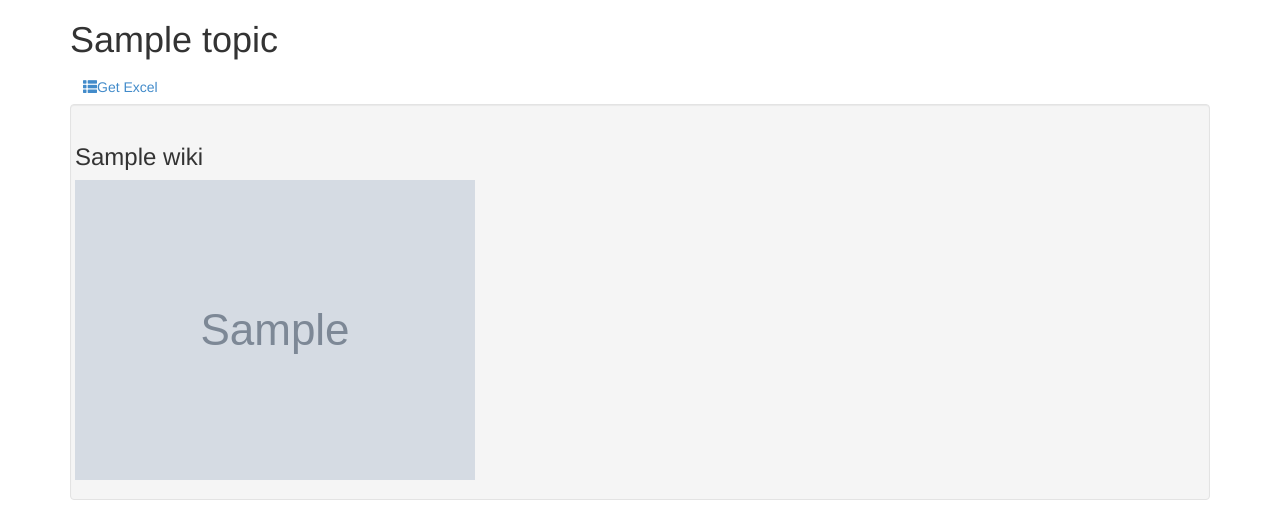
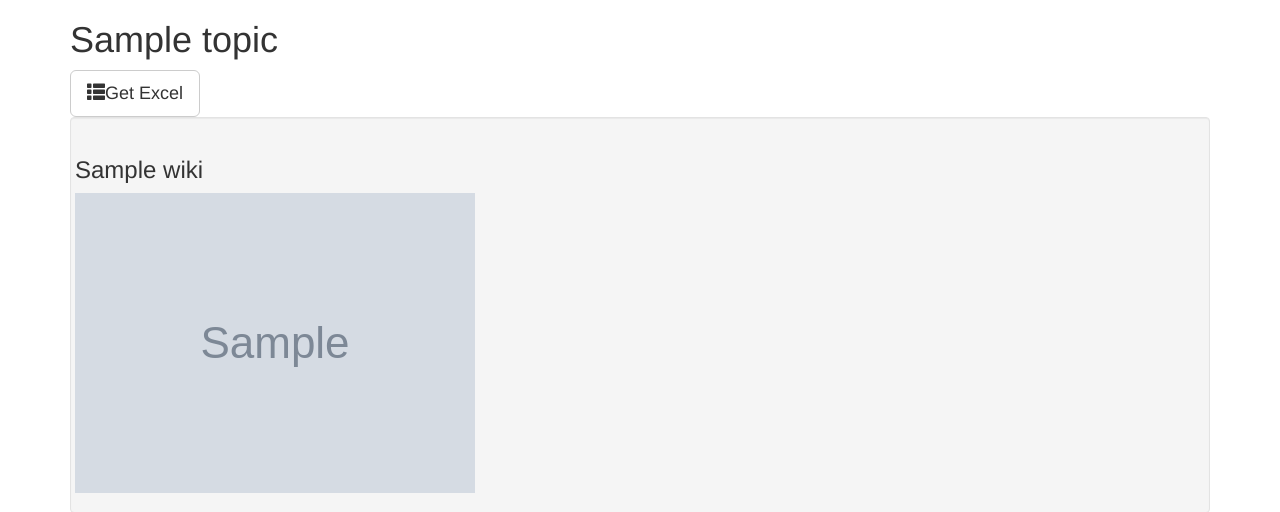
Before and after one commit to Wikia/WikiaAuthority, a Flask app: template AuthorityReporter/templates/wiki.html in a window 1280 px wide. Shown: the top 512 px of the page. Run offline with Flask 2, Linux system fonts and the light colour scheme; the template is opened without the code that fills it: most values are stand-ins (such as "Sample title", 1, 10 or a date in 2020); grey boxes marked "Sample" are stand-in pictures.

Commit message:
come on be a button

```diff
--- a/AuthorityReporter/templates/wiki.html
+++ b/AuthorityReporter/templates/wiki.html
@@ -11,7 +11,7 @@
     <script src="http://code.jquery.com/jquery.min.js"></script>
     <script src="/static/js/bootstrap.min.js"></script>
     <h1>{{topic}}</h1>
-    <a href="/topic/{{topic}}/wikis/xls" class="btn button"><span class="glyphicon glyphicon-th-list"></span>Get Excel</a>
+    <a href="/topic/{{topic}}/wikis/xls" class="btn btn-default btn-lg" role="button"><span class="glyphicon glyphicon-th-list"></span>Get Excel</a>
     {% for wiki in wiki_ids %}
     <div class="well">
       <div class="row">
```
